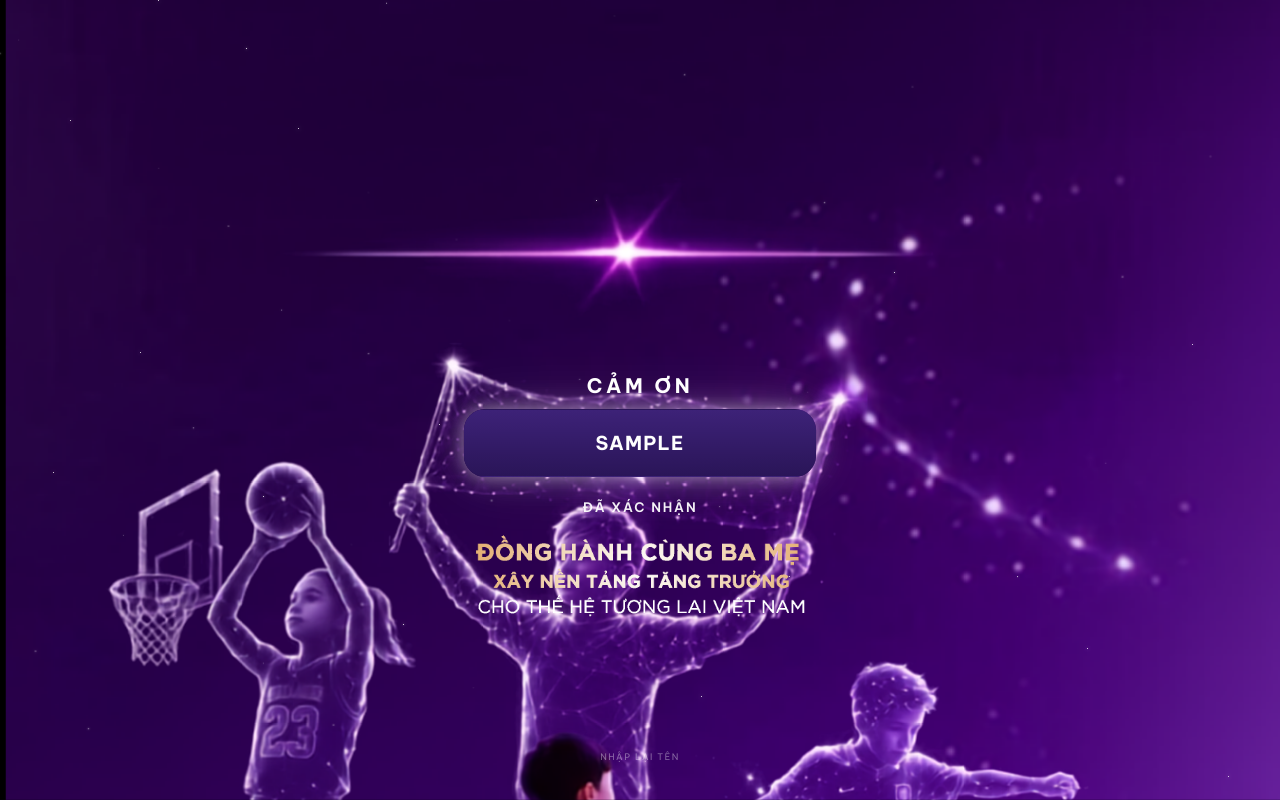
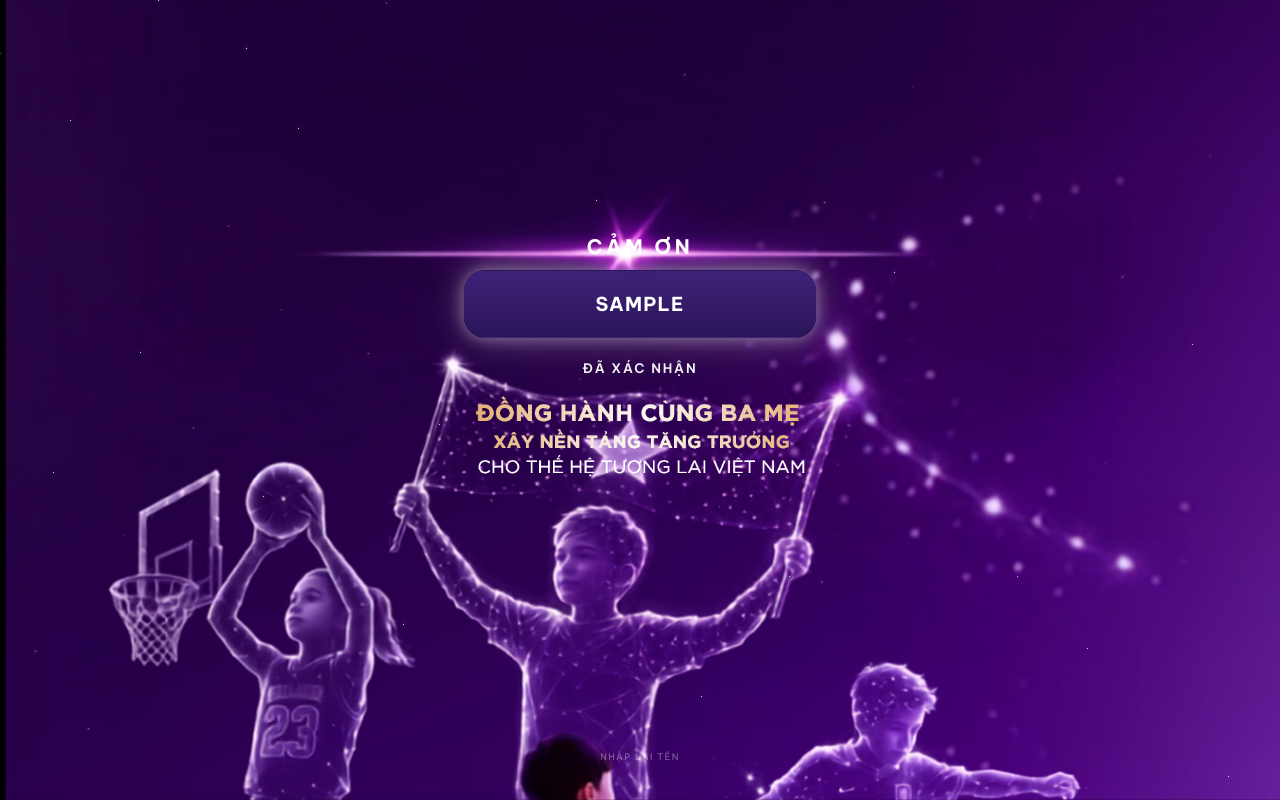
Before and after one commit to dongnnh2112work/Trinity-Abbott, a Next.js app in the folder Abbott/: page / in a window 1280 px wide. Both pictures are taken after typing "Sample" into the empty fields and a click on the button "XÁC NHẬN ĐỒNG HÀNH". Built offline with nearby package versions, Linux system fonts and the light colour scheme.

Commit message:
Fix Scene 2 vertical offset to use dvh instead of percent width.
Percent padding was resolving against viewport width, so LAYOUT knobs barely moved the cluster.

Co-authored-by: Cursor <cursoragent@cursor.com>

```diff
--- a/Abbott/src/app/page.tsx
+++ b/Abbott/src/app/page.tsx
@@ -1,4 +1,6 @@
 import { Experience } from "@/components/Experience";
+
+export const dynamic = "force-dynamic";
 
 export default function Home() {
   return <Experience />;
--- a/Abbott/src/components/Scene2.tsx
+++ b/Abbott/src/components/Scene2.tsx
@@ -13,16 +13,17 @@ type Scene2Props = {
 
 /**
  * ====== SCENE 2 LAYOUT KNOBS (chỉnh tại đây) ======
- * Đơn vị % chiều cao màn hình (iPhone 9:19 ≈ 390×823).
+ * clusterTopPct dùng đơn vị dvh (% chiều cao viewport điện thoại).
  * - Tăng số → cụm text đi XUỐNG
  * - Giảm số → cụm text đi LÊN
+ * Ví dụ iPhone cao ~844px: 10 ≈ 84px, 20 ≈ 169px, 30 ≈ 253px từ mép trên.
  */
 const LAYOUT = {
-  /** Khoảng cách từ mép trên tới cụm Cảm ơn / Tên / Slogan */
+  /** Khoảng cách từ mép trên tới cụm Cảm ơn / Tên / Slogan (dvh) */
   clusterTopPct: 29,
-  /** Gap dưới khung tên → "Đã xác nhận" (px-ish via rem) */
+  /** Gap dưới khung tên → "Đã xác nhận" (rem) */
   confirmedMtRem: 0.8,
-  /** Gap dưới "Đã xác nhận" → slogan asset */
+  /** Gap dưới "Đã xác nhận" → slogan asset (rem) */
   sloganMtRem: 0.3,
 } as const;
 
@@ -48,7 +49,8 @@ export function Scene2({ name, onBack }: Scene2Props) {
 
       <div
         className="relative z-[2] flex h-full w-full flex-col items-center px-[10%]"
-        style={{ paddingTop: `${LAYOUT.clusterTopPct}%` }}
+        style={{ paddingTop: `${LAYOUT.clusterTopPct}dvh` }}
+        data-cluster-top={`${LAYOUT.clusterTopPct}dvh`}
       >
         <div className="flex w-full max-w-[22rem] flex-col items-center gap-2">
           <p className="text-center text-[clamp(1rem,4vw,1.25rem)] font-bold uppercase tracking-[0.18em] text-white">
```
